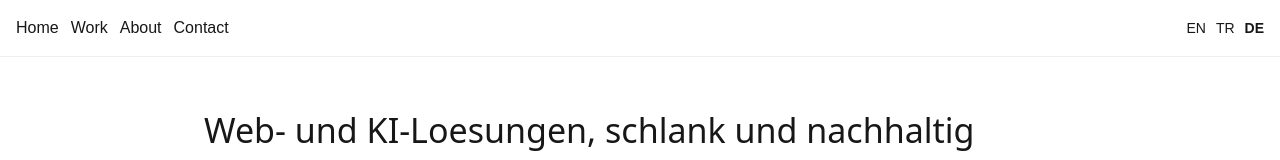
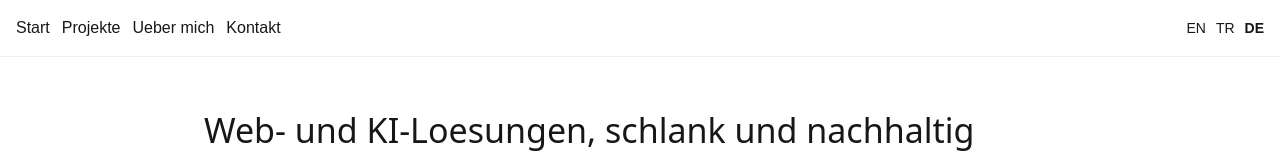
Before and after one commit to GemoCrypto/cagribozgeyik, a Next.js app: page /de in a window 1280 px wide. Shown: the top 160 px of the page. Built offline with nearby package versions, Linux system fonts and the light colour scheme.

Commit message:
Revert lang guard causing 404

```diff
--- a/components/Header.tsx
+++ b/components/Header.tsx
@@ -5,8 +5,14 @@ import { usePathname } from "next/navigation";
 
 const LANGS = ["en", "tr", "de"] as const;
 
+const LABELS = {
+  en: { home: "Home", work: "Work", about: "About", contact: "Contact" },
+  tr: { home: "Anasayfa", work: "Projeler", about: "Hakkımda", contact: "İletişim" },
+  de: { home: "Start", work: "Projekte", about: "Ueber mich", contact: "Kontakt" },
+} as const;
+
 function replaceLang(pathname: string, nextLang: string) {
-  const parts = pathname.split("/").filter(Boolean);
+  const parts = pathname.split("/").filter(Boolean); // ["en","work"]
   if (parts.length === 0) return `/${nextLang}`;
   parts[0] = nextLang;
   return "/" + parts.join("/");
@@ -14,16 +20,23 @@ function replaceLang(pathname: string, nextLang: string) {
 
 export default function Header() {
   const pathname = usePathname() || "/en";
-  const current = pathname.split("/").filter(Boolean)[0] || "en";
+  const current = (pathname.split("/").filter(Boolean)[0] || "en") as keyof typeof LABELS;
+
+  const hrefHome = `/${current}`;
+  const hrefWork = `/${current}/work`;
+  const hrefAbout = `/${current}/about`;
+  const hrefContact = `/${current}/contact`;
+
+  const labels = LABELS[current] ?? LABELS.en;
 
   return (
     <header style={{ padding: 16, borderBottom: "1px solid #eee" }}>
       <div style={{ display: "flex", alignItems: "center", justifyContent: "space-between" }}>
         <nav style={{ display: "flex", gap: 12 }}>
-          <Link href={`/${current}`}>Home</Link>
-          <Link href={`/${current}/work`}>Work</Link>
-          <Link href={`/${current}/about`}>About</Link>
-          <Link href={`/${current}/contact`}>Contact</Link>
+          <Link href={hrefHome}>{labels.home}</Link>
+          <Link href={hrefWork}>{labels.work}</Link>
+          <Link href={hrefAbout}>{labels.about}</Link>
+          <Link href={hrefContact}>{labels.contact}</Link>
         </nav>
 
         <div style={{ display: "flex", gap: 10, fontSize: 14 }}>
```
